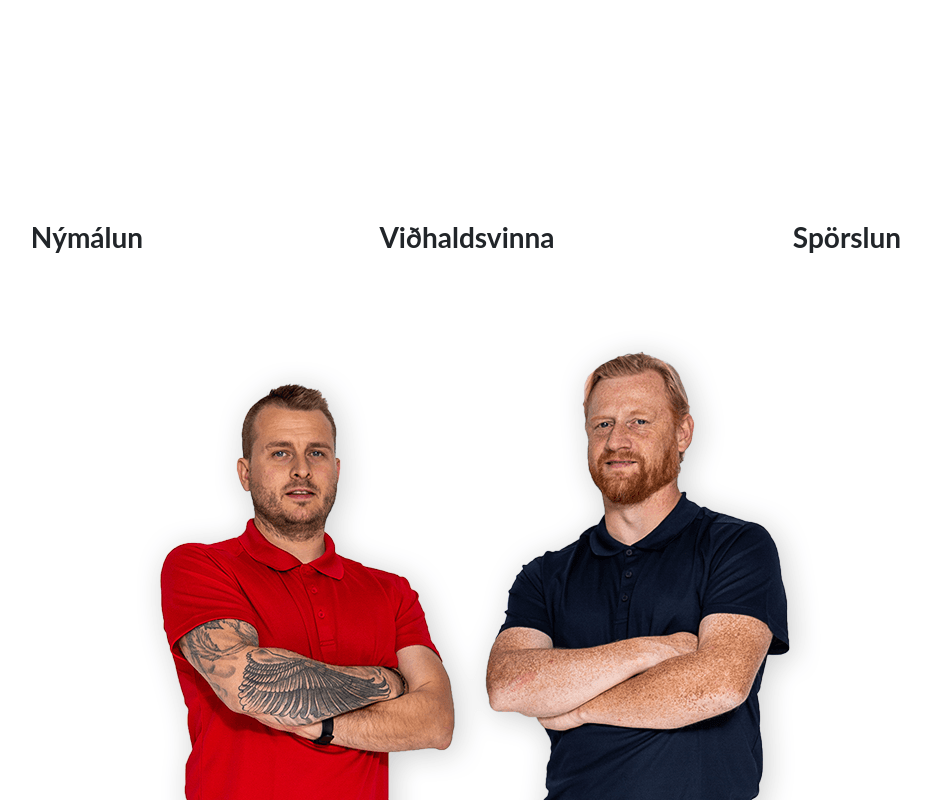
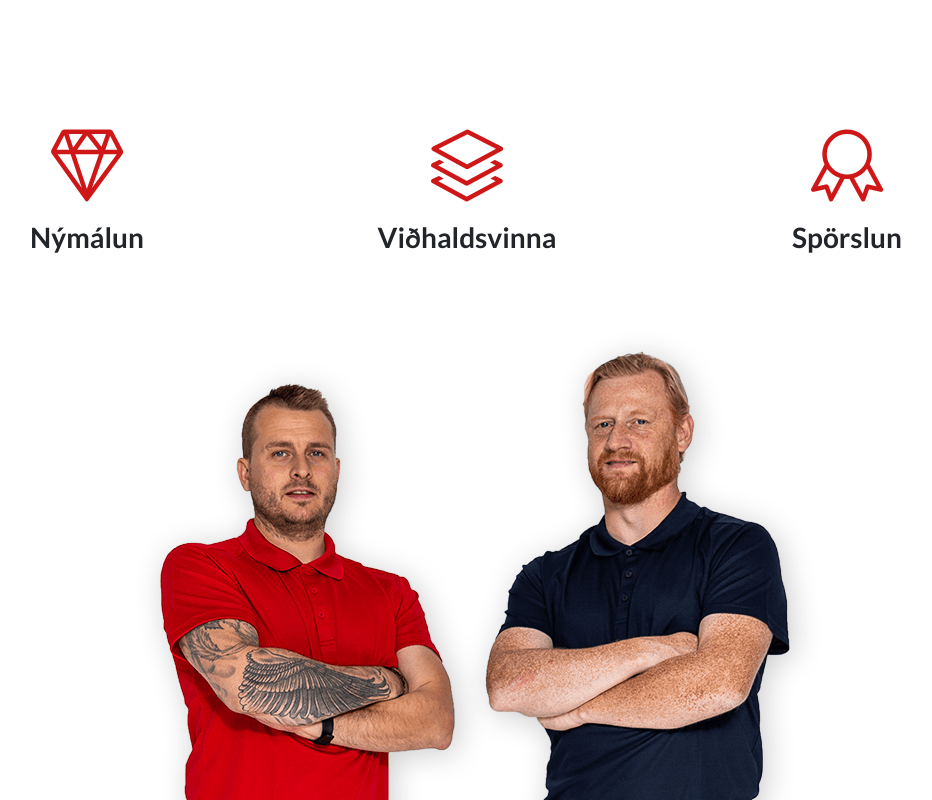
Before and after one commit to jonrh/jonogmarteinn.is, a Gatsby app: page / in a window 1280 px wide. Shown: the part 840-1640 px from the top of the page, without its empty margins (173-1105 px from the left). Built offline with nearby package versions, Linux system fonts and the light colour scheme.

Commit message:
Added missing tags in <head> with react-helmet
Note I did not put the following two tags that were in the original HTML document:

<meta charSet="utf-8">
<meta name="viewport" ...>

It seems that Gatsby adds those. When I added them they were added as duplicates.

```diff
--- a/src/pages/index.js
+++ b/src/pages/index.js
@@ -1,6 +1,9 @@
 import React from "react";
+import { Helmet } from "react-helmet";
 
 import "bootstrap/dist/css/bootstrap.min.css";
+import "./../vendor/fontawesome-free/css/all.min.css";
+import "./../vendor/simple-line-icons/css/simple-line-icons.css";
 import "./landing-page.css";
 import "./jonogmarteinn.css";
 
@@ -33,32 +36,17 @@ const backgroundImage = (image) => ({ backgroundImage: `url('${image}')` });
 const Index = (props) => {
   return (
     <>
-      {/*
-        This is the beginning of the original index.html file. Some things have been removed and
-        implemented through React (such as adding styles). What remains here is sort of a list of
-        things yet to be done and making sure that the final build export contains this content.
+      <Helmet>
+        <html lang="is" />
+        <meta name="description" content="Jón og Marteinn Málningarþjónusta ehf. Löggiltur málarameistari. Jón Hafdal Sigurðarson: 770 1532, Marteinn Hilmarsson: 861 1242. jonogmarteinn@jonogmarteinn.is" />
+        <meta name="author" content="Jón Rúnar Helgason, jonrh.is" />
 
-        I have removed the emoji favicon by Kristján Oddson since I plan on implementing a favicon
-        derived from the logo and a static image.
+        <title>Jón og Marteinn Málningarþjónusta</title>
 
-        <!DOCTYPE html>
-        <html lang="en">
-        <!-- Website author: Jón Rúnar Helgason, jonrh.is -->
-        <!-- Theme: Landing Page by Start Bootstrap, https://startbootstrap.com/themes/landing-page/ -->
-        <head>
-          <meta charSet="utf-8">
-          <meta name="viewport" content="width=device-width, initial-scale=1">
-          <meta name="description" content="Jón og Marteinn Málningarþjónusta ehf. Löggiltur málarameistari. Jón Hafdal Sigurðarson: 770 1532, Marteinn Hilmarsson: 861 1242. jonogmarteinn@jonogmarteinn.is">
-          <meta name="author" content="Jón Rúnar Helgason, jonrh.is">
+        {/* Custom fonts for the theme */}
+        <link href="https://fonts.googleapis.com/css?family=Lato:300,400,700,300italic,400italic,700italic" rel="stylesheet" type="text/css" />
+      </Helmet>
 
-          <title>Jón og Marteinn Málningarþjónusta</title>
-
-          <!-- Custom fonts for this template -->
-          <link href="vendor/fontawesome-free/css/all.min.css" rel="stylesheet">
-          <link href="vendor/simple-line-icons/css/simple-line-icons.css" rel="stylesheet" type="text/css">
-          <link href="https://fonts.googleapis.com/css?family=Lato:300,400,700,300italic,400italic,700italic" rel="stylesheet" type="text/css">
-        </head>
-      */}
 
       {/* Masthead */}
       <header className="masthead text-white text-center">
```
